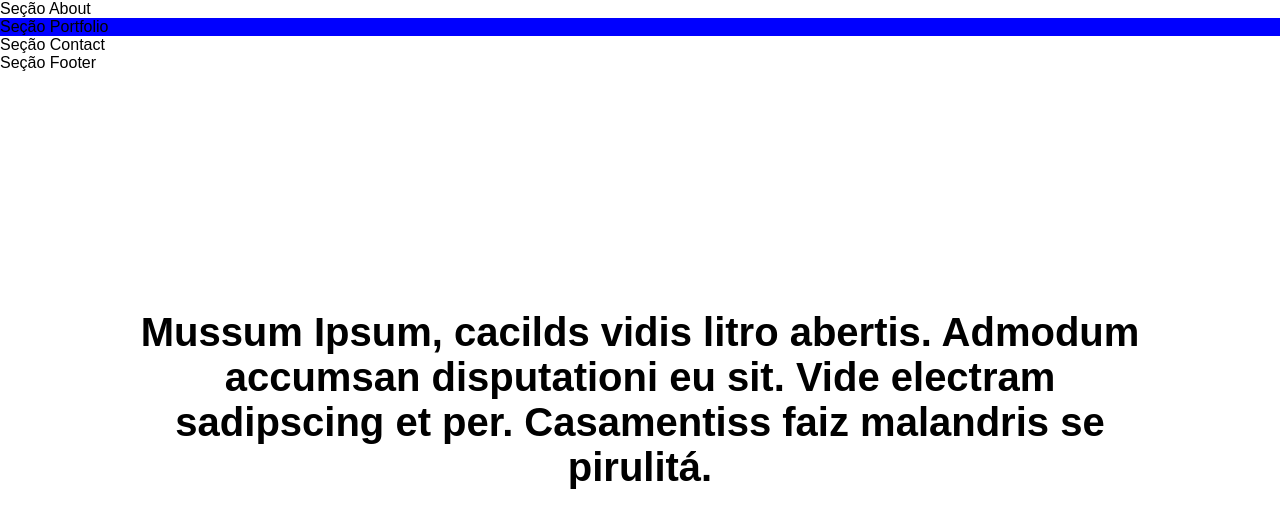
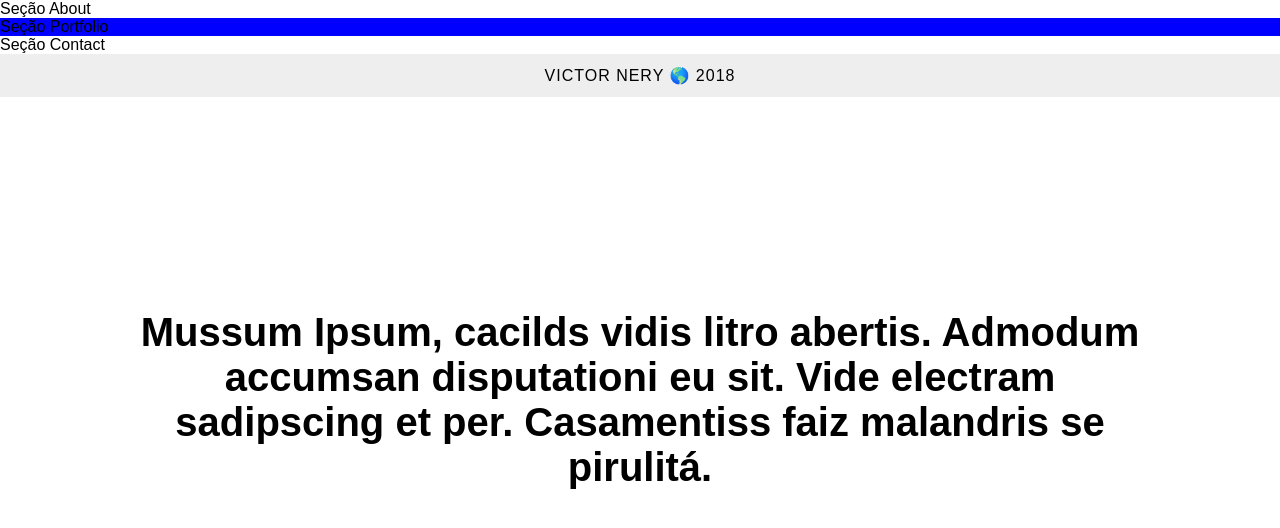
Before and after one commit to victornery/victornery.github.io, a React (Create React App) app: page / in a window 1280 px wide. Shown: the top 528 px of the page. Built offline with nearby package versions, Linux system fonts and the light colour scheme; a web font is replaced by a local one.

Commit message:
Footer criado 😬

```diff
--- a/src/components/Footer/footer.module.css
+++ b/src/components/Footer/footer.module.css
@@ -0,0 +1,8 @@
+.footer {
+  background: #eee;
+  font-size: 16px;
+  letter-spacing: 1px;
+  padding: 12px 0;
+  text-align: center;
+  text-transform: uppercase;
+}
--- a/src/components/Footer/index.js
+++ b/src/components/Footer/index.js
@@ -3,7 +3,7 @@ import styles from './footer.module.css'
 
 const Footer = () => (
   <footer className={styles.footer}>
-    Seção Footer
+    Victor Nery 🌎 2018
   </footer>
 )
 
```
